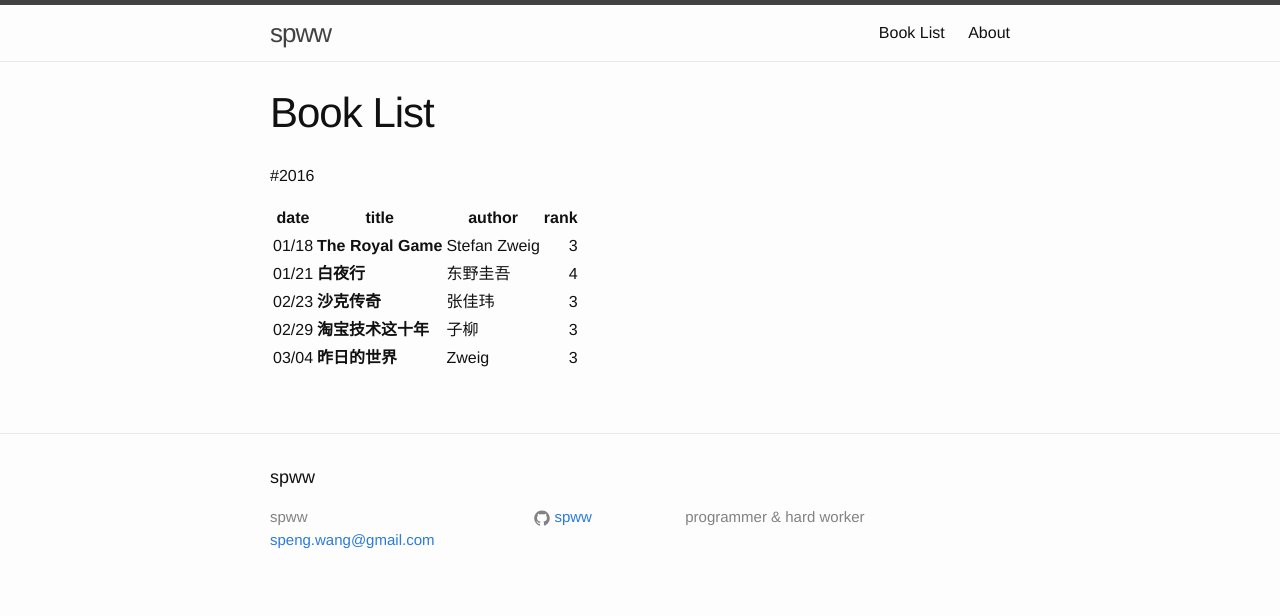
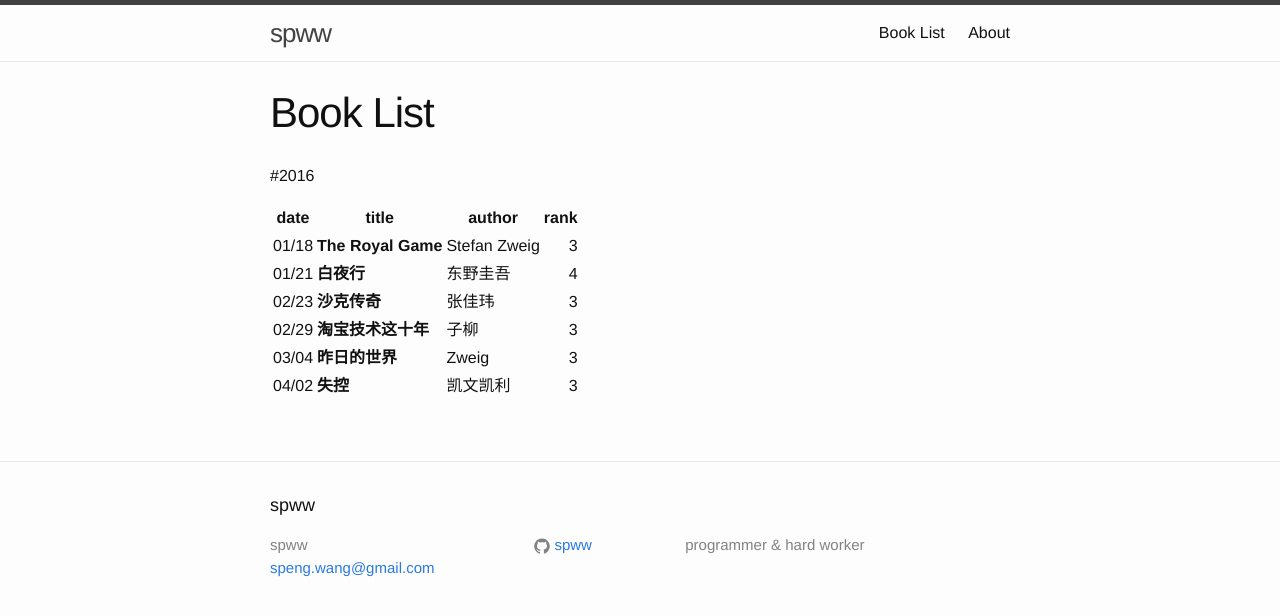
Before and after one commit to SPWW/oldblog, a Jekyll site: the page built from Reading.md, in a window 1280 px wide. Shown: the top 616 px of the page. Built offline with Jekyll 4.4.1, drawn with Linux system fonts in a browser that asks for light colours.

Commit message:
new book

```diff
--- a/Reading.md
+++ b/Reading.md
@@ -13,3 +13,4 @@ permalink: /Reading/
 |02/23   |**沙克传奇**      |张佳玮      |3    |
 |02/29   |**淘宝技术这十年**|子柳        |3    |
 |03/04   |**昨日的世界**    |Zweig       |3    |
+|04/02   |**失控**        |凯文凯利       |3    |
```
